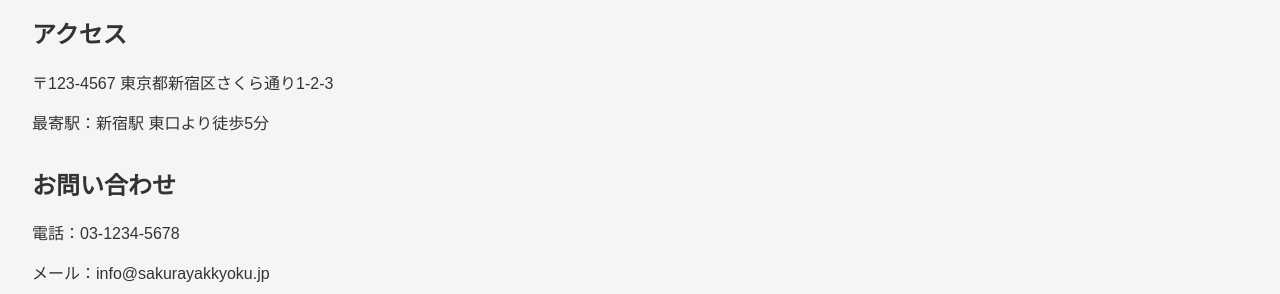
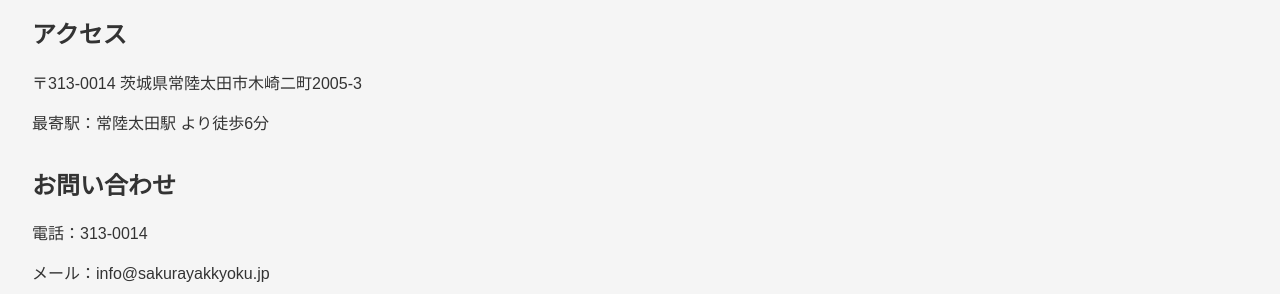
Before and after one commit to nino-noob/usa, a plain HTML site: page index.html in a window 1280 px wide. Shown: the part 564-858 px from the top of the page. Drawn offline with Linux system fonts and the light colour scheme.

Commit message:
Update index.html

```diff
--- a/index.html
+++ b/index.html
@@ -75,13 +75,13 @@
 
   <section id="access">
     <h2>アクセス</h2>
-    <p>〒123-4567 東京都新宿区さくら通り1-2-3</p>
-    <p>最寄駅：新宿駅 東口より徒歩5分</p>
+    <p>〒313-0014 茨城県常陸太田市木崎二町2005-3</p>
+    <p>最寄駅：常陸太田駅 より徒歩6分</p>
   </section>
 
   <section id="contact">
     <h2>お問い合わせ</h2>
-    <p>電話：03-1234-5678</p>
+    <p>電話：313-0014</p>
     <p>メール：info@sakurayakkyoku.jp</p>
     <p>営業時間：月〜土 9:00〜18:00（※日・祝 休業）</p>
   </section>
```
